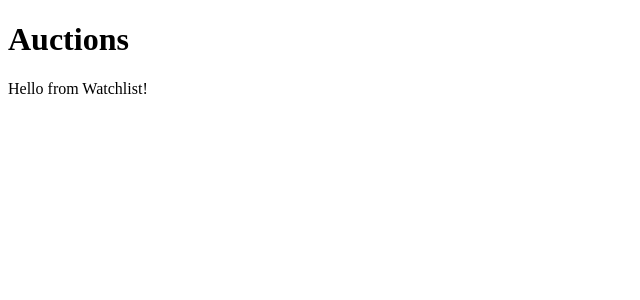
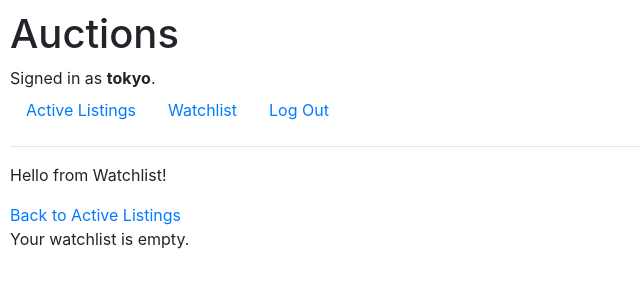
Before and after one commit to saravanankesa/CS50me, a Django app: page /watchlist/ in a window 1280 px wide. Shown: the top 300 px of the page, without its empty margins (0-640 px from the left). Run offline with Django 3.2, Linux system fonts and the light colour scheme; a user stored in the database is signed in; data comes from the database, SQL or seed files in the repository; some libraries are stand-ins or nearby versions.

Commit message:
Thu, Mar 28, 2024, 11:26 AM -06:00

```diff
--- a/w/wk4/commerce/auctions/templates/auctions/layout.html
+++ b/w/wk4/commerce/auctions/templates/auctions/layout.html
@@ -4,9 +4,42 @@
 <html lang="en">
     <head>
         <title>{% block title %}Auctions{% endblock %}</title>
+        <link rel="stylesheet" href="https://stackpath.bootstrapcdn.com/bootstrap/4.4.1/css/bootstrap.min.css" integrity="sha384-Vkoo8x4CGsO3+Hhxv8T/Q5PaXtkKtu6ug5TOeNV6gBiFeWPGFN9MuhOf23Q9Ifjh" crossorigin="anonymous">
+        <link href="{% static 'auctions/styles.css' %}" rel="stylesheet">
     </head>
     <body>
         <h1>Auctions</h1>
-    {% block body %}{% endblock %}
+        <div>
+            {% if user.is_authenticated %}
+                Signed in as <strong>{{ user.username }}</strong>.
+            {% else %}
+                Not signed in.
+            {% endif %}
+        </div>
+        <ul class="nav">
+            <li class="nav-item">
+                <a class="nav-link" href="{% url 'index' %}">Active Listings</a>
+            </li>
+            {% if user.is_authenticated %}
+                <li class="nav-item">
+                    <a class="nav-link" href="{% url 'view_watchlist' %}">Watchlist</a>
+                </li>
+            {% endif %}
+            {% if user.is_authenticated %}
+                <li class="nav-item">
+                    <a class="nav-link" href="{% url 'logout' %}">Log Out</a>
+                </li>
+            {% else %}
+                <li class="nav-item">
+                    <a class="nav-link" href="{% url 'login' %}">Log In</a>
+                </li>
+                <li class="nav-item">
+                    <a class="nav-link" href="{% url 'register' %}">Register</a>
+                </li>
+            {% endif %}
+        </ul>
+        <hr>
+        {% block body %}
+        {% endblock %}
     </body>
 </html>
--- a/w/wk4/commerce/auctions/templates/auctions/watchlist.html
+++ b/w/wk4/commerce/auctions/templates/auctions/watchlist.html
@@ -1,7 +1,23 @@
 {% extends "auctions/layout.html" %}
 
-{% block title %}Watchlist{% endblock %}
-
+<!-- In watchlist.html -->
 {% block body %}
     <p>Hello from Watchlist!</p>
+    <a href="{% url 'index' %}">Back to Active Listings</a>
+    {% for listing in watchlist %}
+        <div>
+            <h3>{{ listing.title }}</h3>
+            <p>Description: {{ listing.description }}</p>
+            <p>Current Price: {{ listing.current_bid|default:listing.starting_bid }}</p>
+            {% if listing.image_url %}
+                <img src="{{ listing.image_url }}" alt="Listing Image" style="max-width: 100px;">
+            {% endif %}
+            <a href="{% url 'listing_detail' listing.id %}">View Listing</a>
+            <a href="{% url 'remove_from_watchlist' listing.id %}">Remove from Watchlist</a>
+        </div>
+    {% empty %}
+        <p>Your watchlist is empty.</p>
+    {% endfor %}
+
+    <a href="{% url 'index' %}"Back to Active Listings</a>
 {% endblock %}
--- a/w/wk4/commerce/auctions/urls.py
+++ b/w/wk4/commerce/auctions/urls.py
@@ -15,5 +15,4 @@ urlpatterns = [
     path('add_to_watchlist/<int:listing_id>/', views.add_to_watchlist, name='add_to_watchlist'),
     path('remove_from_watchlist/<int:listing_id>/', views.remove_from_watchlist, name='remove_from_watchlist'),
     path('watchlist/', views.view_watchlist, name='view_watchlist'),
-    path('test_watchlist/', views.test_watchlist, name='test_watchlist'),
 ]
--- a/w/wk4/commerce/auctions/views.py
+++ b/w/wk4/commerce/auctions/views.py
@@ -101,6 +101,3 @@ def remove_from_watchlist(request, listing_id):
 def view_watchlist(request):
     watchlist = request.user.watchlist.all()
     return render(request, 'auctions/watchlist.html', {'watchlist': watchlist})
-
-def test_watchlist(request):
-    return render(request, 'auctions/watchlist.html')
```
Lines whose indentation alone changed are shown as unchanged.
